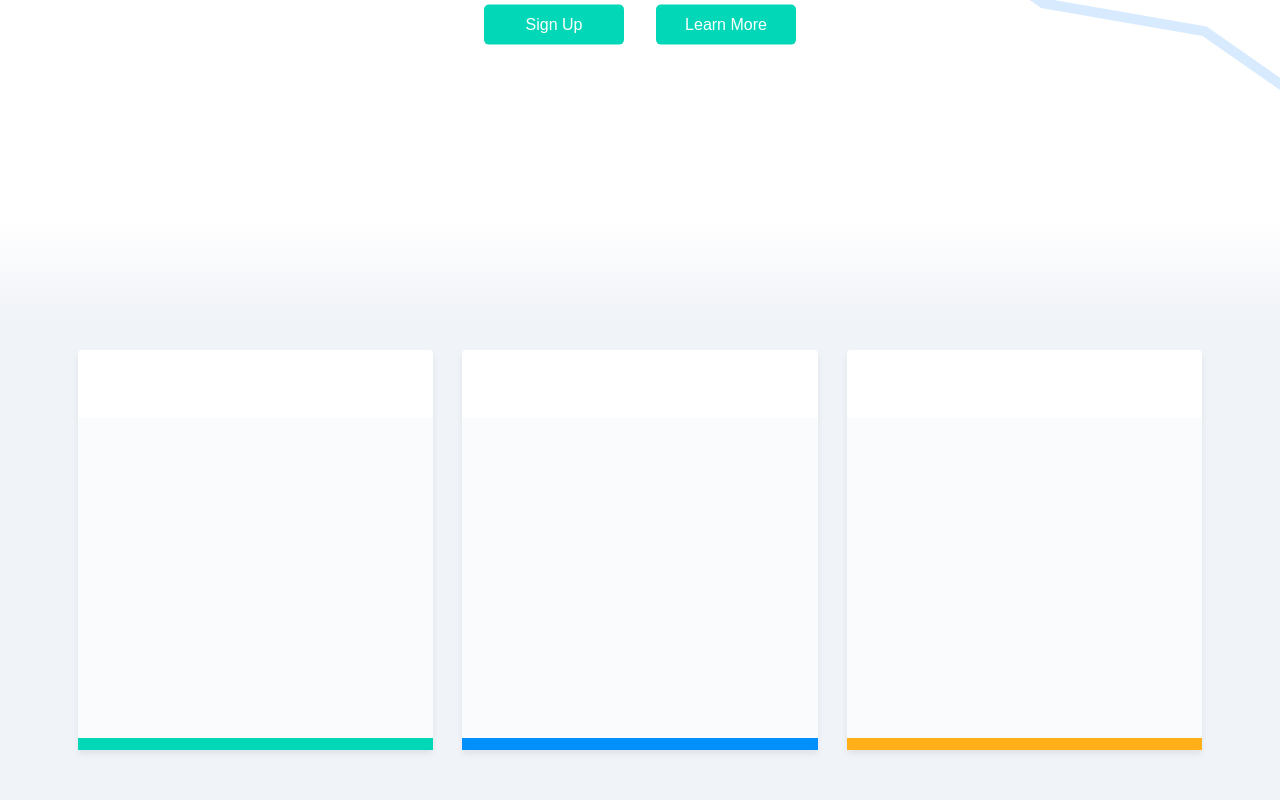
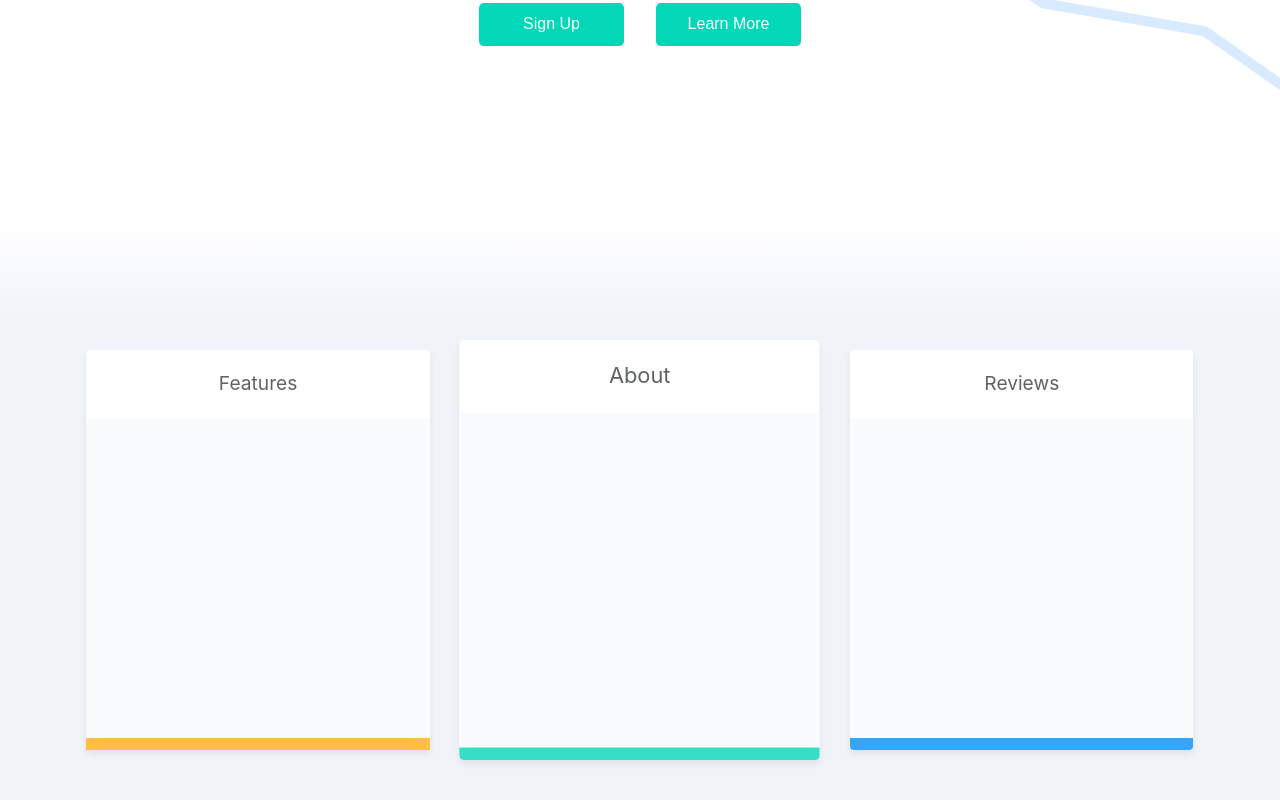
Before and after one commit to ruairidhflint/40lbs-frontend, a React (Create React App) app: page / in a window 1280 px wide. Shown: the part 550-1350 px from the top of the page. Built offline with nearby package versions, Linux system fonts and the light colour scheme.

Commit message:
Add effects to buttons and cards

```diff
--- a/src/Components/LandingPageComponents/AboutCard.js
+++ /dev/null
@@ -1,42 +0,0 @@
-import React from 'react';
-import styled from 'styled-components';
-
-function AboutCard(props) {
-  return (
-  <StyledCard>
-      <div className="title"></div>
-      <div className="main"></div>
-      <div style={{backgroundColor: props.bg}}className="foot"></div>
-  </StyledCard>
-    );
-}
-
-const StyledCard = styled.div`
-  width: 30%;
-  height: 400px;
-  background-color: ${(props) => props.theme.white};
-  box-shadow: 0 4px 6px 0 hsla(0, 0%, 0%, 0.07);
-  border-radius: 4px;
-  display: flex;
-  flex-direction: column;
-
-    .title {
-        width: 100%;
-        height: 17%;
-    }
-
-    .main {
-        width: 100%;
-        height: 80%;
-        background-color: ${props => props.theme.backgroundSecondary};
-    }
-
-    .foot {
-        width: 100%;
-        height: 3%;
-    }
-
-
-`;
-
-export default AboutCard;
--- /dev/null
+++ b/src/Components/LandingPageComponents/Cards/One.js
@@ -0,0 +1,59 @@
+import React from 'react';
+import styled from 'styled-components';
+
+function One() {
+  return (
+    <StyledCard>
+      <div className="title">
+        <h2>Features</h2>
+      </div>
+      <div className="main"></div>
+      <div className="foot"></div>
+    </StyledCard>
+  );
+}
+
+const StyledCard = styled.div`
+  width: 29%;
+  height: 400px;
+  background-color: ${(props) => props.theme.white};
+  box-shadow: 0 4px 6px 0 hsla(0, 0%, 0%, 0.07);
+  border-radius: 4px;
+  display: flex;
+  flex-direction: column;
+  transition: transform 0.3s ease-in-out;
+
+  :hover {
+    transform: scale(1.03);
+    transition: transform 0.3s ease-in-out;
+  }
+
+  .title {
+    width: 100%;
+    height: 17%;
+    display: flex;
+    justify-content: center;
+    align-items: center;
+    color: ${(props) => props.theme.mainText};
+
+    h2 {
+      font-size: 1.2rem;
+      opacity: 0.8;
+    }
+  }
+
+  .main {
+    width: 100%;
+    height: 80%;
+    background-color: ${(props) => props.theme.backgroundSecondary};
+  }
+
+  .foot {
+    width: 100%;
+    height: 3%;
+    opacity: 0.8;
+    background-color: ${(props) => props.theme.yellow};
+  }
+`;
+
+export default One;
--- /dev/null
+++ b/src/Components/LandingPageComponents/Cards/Three.js
@@ -0,0 +1,60 @@
+import React from 'react';
+import styled from 'styled-components';
+
+function Three() {
+  return (
+    <StyledCard>
+      <div className="title">
+        <h2>Reviews</h2>
+      </div>
+      <div className="main"></div>
+      <div className="foot"></div>
+    </StyledCard>
+  );
+}
+
+const StyledCard = styled.div`
+  width: 29%;
+  height: 400px;
+  background-color: ${(props) => props.theme.white};
+  box-shadow: 0 4px 6px 0 hsla(0, 0%, 0%, 0.07);
+  border-radius: 4px;
+  display: flex;
+  flex-direction: column;
+  transition: transform 0.3s ease-in-out;
+
+  :hover {
+    transform: scale(1.03);
+    transition: transform 0.3s ease-in-out;
+  }
+
+  .title {
+    width: 100%;
+    height: 17%;
+    display: flex;
+    justify-content: center;
+    align-items: center;
+    color: ${(props) => props.theme.mainText};
+
+    h2 {
+      font-size: 1.2rem;
+      opacity: 0.8;
+    }
+  }
+
+  .main {
+    width: 100%;
+    height: 80%;
+    background-color: ${(props) => props.theme.backgroundSecondary};
+  }
+
+  .foot {
+    width: 100%;
+    height: 3%;
+    opacity: 0.8;
+    background-color: ${(props) => props.theme.mainBlue};
+    border-radius: 0 0 4px 4px;
+  }
+`;
+
+export default Three;
--- /dev/null
+++ b/src/Components/LandingPageComponents/Cards/Two.js
@@ -0,0 +1,65 @@
+import React from 'react';
+import styled from 'styled-components';
+
+function Two() {
+  return (
+    <StyledCard>
+      <div className="title">
+          <h2>About</h2>
+      </div>
+      <div className="main"></div>
+      <div className="foot"></div>
+    </StyledCard>
+  );
+}
+
+const StyledCard = styled.div`
+  width: 29%;
+  height: 400px;
+  background-color: ${(props) => props.theme.white};
+  box-shadow: 0 4px 6px 0 hsla(0, 0%, 0%, 0.07);
+  border-radius: 4px;
+  display: flex;
+  flex-direction: column;
+  transform: scale(1.05);
+
+  transition: transform 0.3s ease-in-out;
+
+  :hover {
+    transform: scale(1.06);
+    transition: transform 0.3s ease-in-out;
+  }
+
+
+  .title {
+    width: 100%;
+    height: 17%;
+    display: flex;
+    justify-content: center;
+    align-items: center;
+    color: ${props => props.theme.mainText};
+
+        h2 {
+            font-size: 1.3rem;
+      opacity: 0.8;
+
+        }
+  }
+
+  .main {
+    width: 100%;
+    height: 80%;
+    background-color: ${(props) => props.theme.backgroundSecondary};
+  }
+
+  .foot {
+    width: 100%;
+    height: 3%;
+    opacity: 0.8;
+    background-color: ${(props) => props.theme.green};
+    border-radius: 0 0 4px 4px;
+
+  }
+`;
+
+export default Two;
--- a/src/Components/LandingPageComponents/Hero.js
+++ b/src/Components/LandingPageComponents/Hero.js
@@ -109,20 +109,23 @@ const StyledOverlay = styled.div`
     text-decoration: none;
     color: inherit;
   }
+
   button {
-    width: 140px;
-    height: 40px;
+    width: 145px;
+    height: 43px;
     background-color: ${(props) => props.theme.green};
     color: white;
     font-size: 1rem;
     border: none;
     border-radius: 5px;
-    transition: opacity 0.2s ease-in-out;
+    transition: all 0.2s ease-in-out;
     margin: 2rem 1rem;
 
+
     :hover {
+      transition: all 0.2s ease-in-out;
+      transform: scale(0.97);
       opacity: 0.8;
-      transition: opacity 0.2s ease-in-out;
       cursor: pointer;
     }
 
--- a/src/Components/LandingPageComponents/LearnMore.js
+++ b/src/Components/LandingPageComponents/LearnMore.js
@@ -1,15 +1,17 @@
 import React from 'react';
 import styled from 'styled-components';
 
-import AboutCard from './AboutCard';
+import One from './Cards/One';
+import Two from './Cards/Two';
+import Three from './Cards/Three';
 
 function LearnMore() {
   return (
     <StyledLearnMore>
       <div id="more">
-        <AboutCard bg={'#02d8b7'}></AboutCard>
-        <AboutCard bg={'#0390fb'}></AboutCard>
-        <AboutCard bg={'#ffb019'}></AboutCard>
+        <One />
+        <Two />
+        <Three />
       </div>
     </StyledLearnMore>
   );
```
